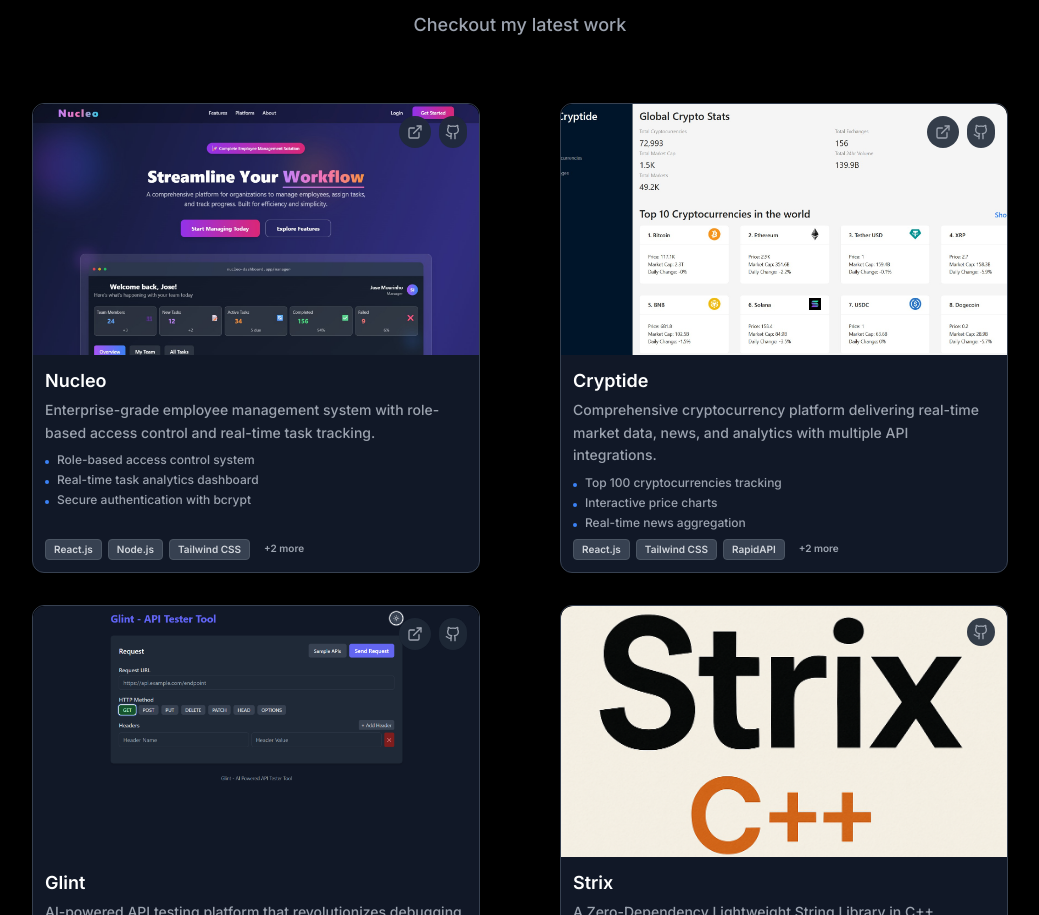
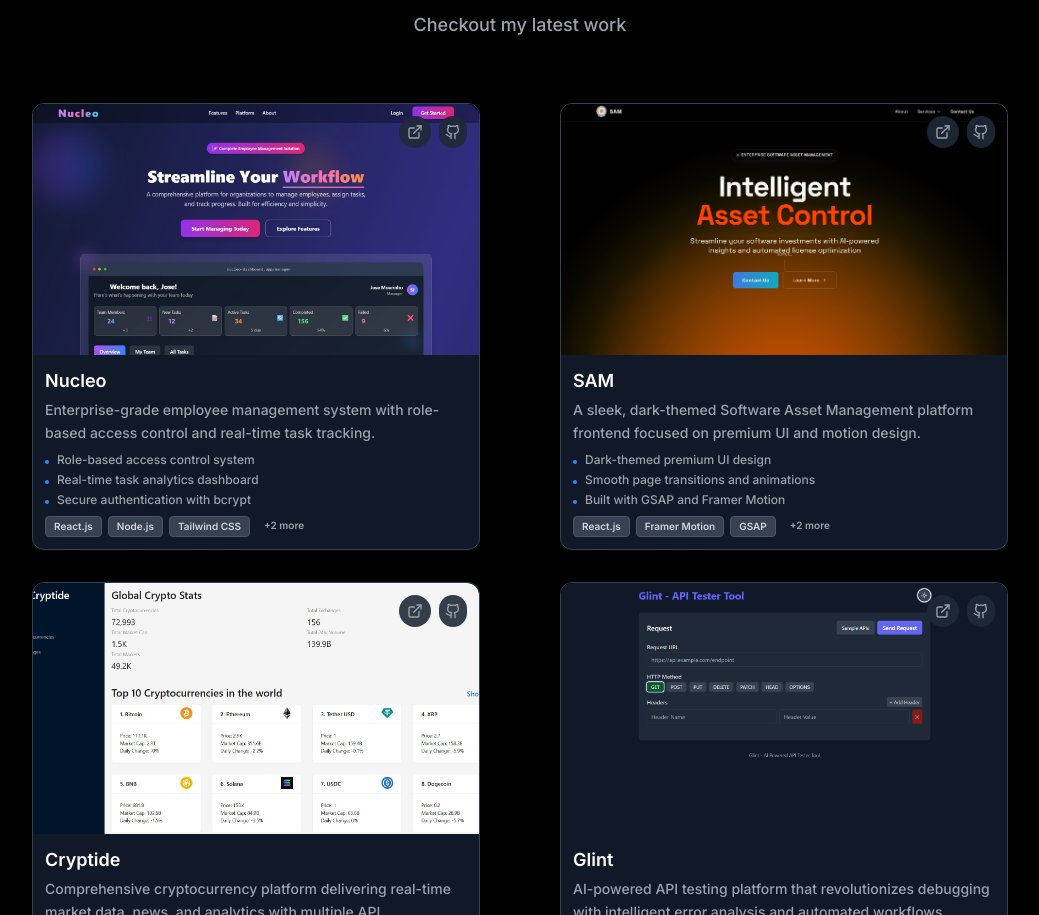
Before and after one commit to anuptiwari17/portfolio, a Next.js app: page / in a window 1280 px wide. Shown: the part 1885-2800 px from the top of the page, without its empty margins (120-1159 px from the left). Built offline with nearby package versions, Linux system fonts and the light colour scheme.

Commit message:
added new project

```diff
--- a/src/data/projects.js
+++ b/src/data/projects.js
@@ -37,6 +37,47 @@
       'Real-time application architecture'
     ]
   },
+
+  {
+  id: 'sam',
+  title: 'SAM',
+  description: 'A sleek, dark-themed Software Asset Management platform frontend focused on premium UI and motion design.',
+  technologies: ['React.js', 'Framer Motion', 'GSAP', 'Tailwind CSS', 'Lucide-React'],
+  highlights: [
+    'Dark-themed premium UI design',
+    'Smooth page transitions and animations',
+    'Built with GSAP and Framer Motion',
+  ],
+  image: '/sam.png',
+  liveLink: 'https://samorg.vercel.app',
+  githubLink: 'https://github.com/anuptiwari17',
+  category: 'Frontend Development',
+  duration: '2 days',
+  team: 'Solo Project',
+  status: 'Live',
+  featured: true,
+  overview: 'SAM (Software Asset Management) is a frontend-only platform concept that showcases a premium dark UI experience with smooth animations and transitions. Built with modern frontend technologies, it emphasizes visual polish and performance over backend complexity.',
+  features: [
+    'Responsive dark-themed UI design',
+    'Smooth GSAP-based animations and transitions',
+    'Framer Motion for interactive UI elements',
+    'Multi-page React application',
+    'Lucide-React icons for clean visual hierarchy',
+    'Performance-optimized animations',
+  ],
+  challenges: [
+    'Creating smooth yet performant animations',
+    'Synchronizing GSAP and Framer Motion together',
+    'Maintaining consistency across multiple pages in a dark theme',
+  ],
+  learnings: [
+    'Framer Motion animation patterns',
+    'GSAP timeline synchronization',
+    'Building performant, visually-rich UIs',
+  ],
+},
+
+
   {
     id: 'cryptide',
     title: 'Cryptide',
```
Also changed, not shown: public/sam.png (added).
